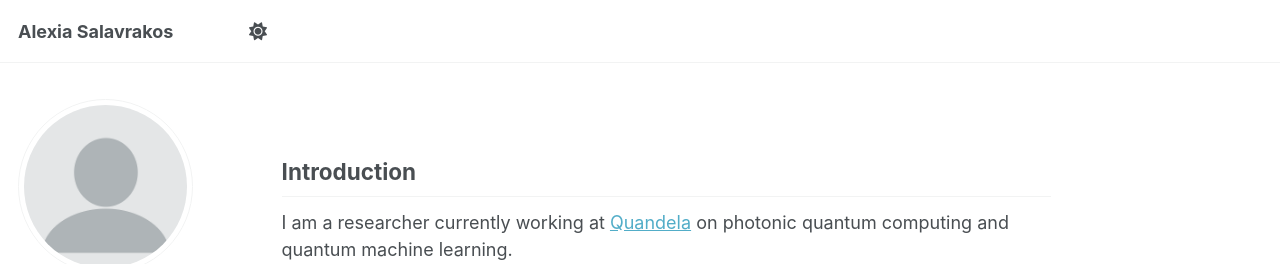
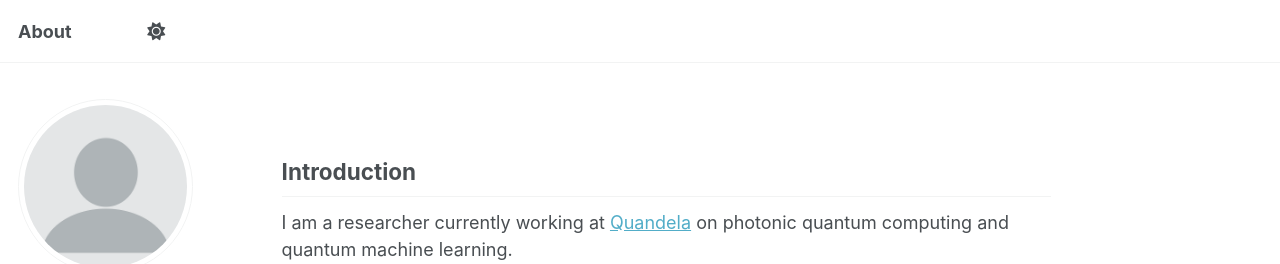
Before and after one commit to alexiasalavrakos/alexiasalavrakos.github.io, a Jekyll site: the page built from _pages/about.md, in a window 1280 px wide. Shown: the top 264 px of the page. Built offline with Jekyll 4.4.1, drawn with Linux system fonts in a browser that asks for light colours; some web fonts are replaced.

Commit message:
Update _config.yml

```diff
--- a/_config.yml
+++ b/_config.yml
@@ -9,7 +9,7 @@
 # Basic Site Settings
 locale                   : "en-US"
 site_theme               : "default"
-title                    : "Alexia Salavrakos"
+title                    : "About"
 title_separator          : "-"
 name                     : &name "Alexia Salavrakos"
 description              : &description ""
```
